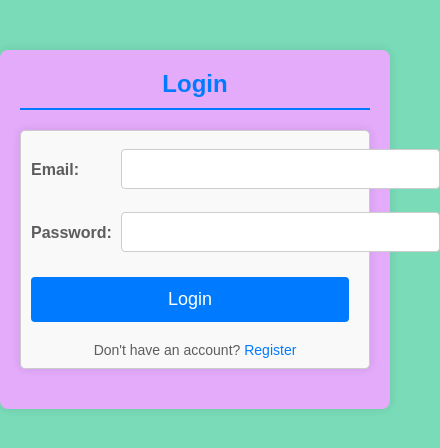
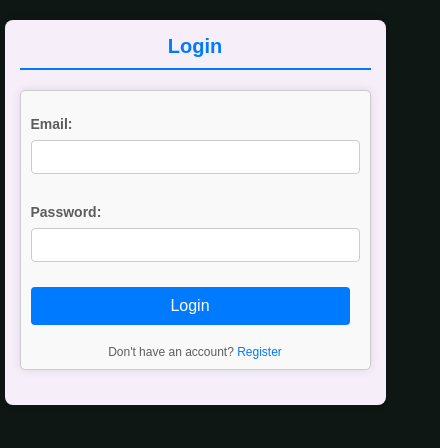
Before and after one commit to Ahmadbyte/youtube-clone, a React (Create React App) app in the folder frontend/: page / in a window 390 px wide. Shown: the top 448 px of the page, 440 px wide, since content can reach past the window. Built offline with nearby package versions, Linux system fonts and the light colour scheme; the HTML template or start-up script is replaced by a standard one.

Commit message:
added meida for mobile

```diff
--- a/frontend/src/pages/Home.css
+++ b/frontend/src/pages/Home.css
@@ -35,7 +35,7 @@ body {
   color: #cecece;
   font-size: 2rem;
   margin: 0;
-  margin-left: 10px;
+  margin-left: 1px;
 }
 
 /* User info styling */
--- a/frontend/src/pages/Home.js
+++ b/frontend/src/pages/Home.js
@@ -1,4 +1,4 @@
-import React, { useEffect, useState, useContext } from 'react';
+import React, { useEffect, useState } from 'react';
 import { Link } from 'react-router-dom';
 import ReactPlayer from 'react-player';
 import './Home.css';
@@ -6,7 +6,7 @@ import YouTubeLogo from '../logo.png';
 import UserLogo from '../user.png';
 import LikeLogo from '../likw.png'; // Add a like logo image in your project
 import CommentLogo from '../cmt.png'; // Add a comment logo image in your project
-import { AuthContext } from '../AuthContext';
+// import { AuthContext } from '../AuthContext';
 
 const mockVideos = [
   {
@@ -44,7 +44,7 @@ const mockVideos = [
 ];
 
 const Home = () => {
-  const { user } = useContext(AuthContext);
+  // const { user } = useContext(AuthContext);
   const [videos, setVideos] = useState([]);
 
   useEffect(() => {
--- a/frontend/src/pages/Login.css
+++ b/frontend/src/pages/Login.css
@@ -1,7 +1,7 @@
 /* Login.css */
 body {
   font-family: Arial, sans-serif;
-  background-color: #5454da;
+  background-color: #0f1714;
   margin: 0;
   padding: 0;
 }
@@ -11,7 +11,7 @@ body {
   margin: 50px auto;
   padding: 20px;
   border-radius: 8px;
-  background-color: #e3abfa;
+  background-color: #f6eef9;
   box-shadow: 0 0 10px rgba(0, 0, 0, 0.1);
 }
 
@@ -33,30 +33,18 @@ body {
 .login form label {
   font-weight: bold;
   margin-top: 20px;
-  margin-bottom: -30px;
   color: #5e5c5c;
 }
 
-.login form input[type="email"]{
+.login form input[type="email"],
+.login form input[type="password"] {
   padding: 10px;
-  margin-left: 90px;
   margin-bottom: 15px;
-  padding-left: 100px;
   border: 1px solid #ccc;
   border-radius: 4px;
   font-size: 16px;
-  width: 100;
-}
-
-.login form input[type="password"] {
-  padding: 10px;
-  margin-left: 90px;
-  margin-bottom: 15px;
-  padding-left: 100px;
-  border: 1px solid #ccc;
-  border-radius: 4px;
-  font-size: 16px;
-  width: 100;
+  width: 100%;
+  box-sizing: border-box; /* Ensure padding and borders are included in the element's total width and height */
 }
 
 .login form button[type="submit"] {
@@ -91,3 +79,37 @@ body {
 .login .register-link a:hover {
   color: #0056b3;
 }
+
+/* Mobile styles */
+@media (max-width: 600px) {
+  .login {
+    width: 90%;
+    margin: 20px auto;
+    padding: 15px;
+  }
+
+  .login h2 {
+    font-size: 20px;
+  }
+
+  .login form label {
+    margin-top: 15px;
+    font-size: 14px;
+  }
+
+  .login form input[type="email"],
+  .login form input[type="password"] {
+    padding: 8px;
+    width: 100%;
+    font-size: 14px;
+  }
+
+  .login form button[type="submit"] {
+    padding: 10px;
+    font-size: 16px;
+  }
+
+  .login .register-link {
+    font-size: 12px;
+  }
+}
--- a/frontend/src/pages/Register.css
+++ b/frontend/src/pages/Register.css
@@ -1,6 +1,7 @@
+/* Register.css */
 body {
   font-family: Arial, sans-serif;
-  background-color: #79dbb8;
+  background-color: #0f1714;
   margin: 0;
   padding: 0;
 }
@@ -10,7 +11,7 @@ body {
   margin: 50px auto;
   padding: 20px;
   border-radius: 8px;
-  background-color: #e3abfa;
+  background-color: #fdedfc;
   box-shadow: 0 0 10px rgba(0, 0, 0, 0.1);
 }
 
@@ -31,25 +32,19 @@ body {
 .register form label {
   font-weight: bold;
   margin-top: 20px;
-  margin-bottom: -30px;
   color: #5e5c5c;
 }
 
-.register form input[type="text"]{
-  padding: 10px;
-  margin-left: 90px;
-  width:69%
-}
-
+.register form input[type="text"],
 .register form input[type="email"],
 .register form input[type="password"] {
   padding: 10px;
-  margin-left: 90px;
   margin-bottom: 15px;
-  padding-left: 90px;
   border: 1px solid #ccc;
   border-radius: 4px;
   font-size: 16px;
+  width: 100%;
+  box-sizing: border-box; /* Ensure padding and borders are included in the element's total width and height */
 }
 
 .register form button[type="submit"] {
@@ -84,3 +79,38 @@ body {
 .register .login-link a:hover {
   color: #0056b3;
 }
+
+/* Mobile styles */
+@media (max-width: 600px) {
+  .register {
+    width: 90%;
+    margin: 20px auto;
+    padding: 15px;
+  }
+
+  .register h2 {
+    font-size: 20px;
+  }
+
+  .register form label {
+    margin-top: 15px;
+    font-size: 14px;
+  }
+
+  .register form input[type="text"],
+  .register form input[type="email"],
+  .register form input[type="password"] {
+    padding: 8px;
+    width: 100%;
+    font-size: 14px;
+  }
+
+  .register form button[type="submit"] {
+    padding: 10px;
+    font-size: 16px;
+  }
+
+  .register .login-link {
+    font-size: 12px;
+  }
+}
```
